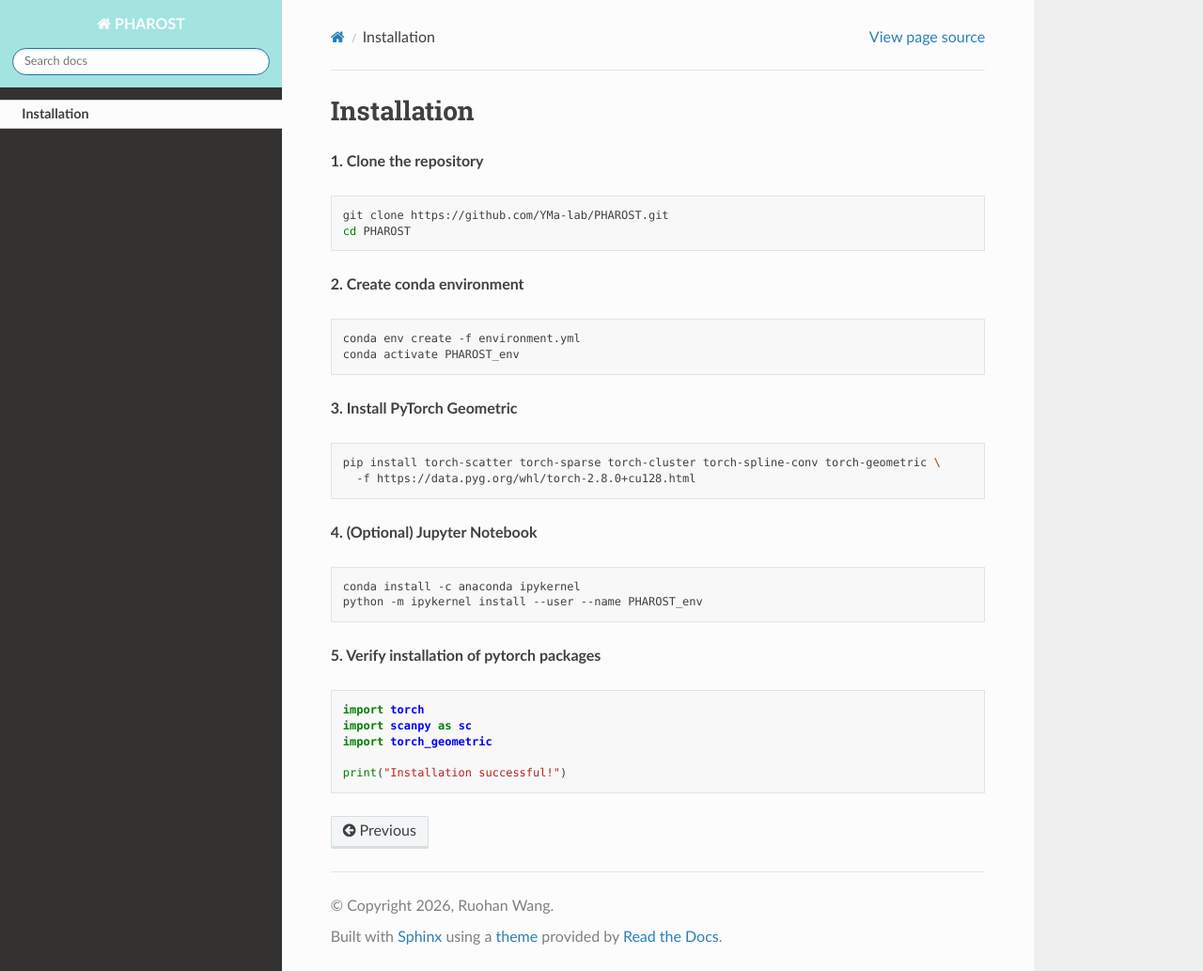
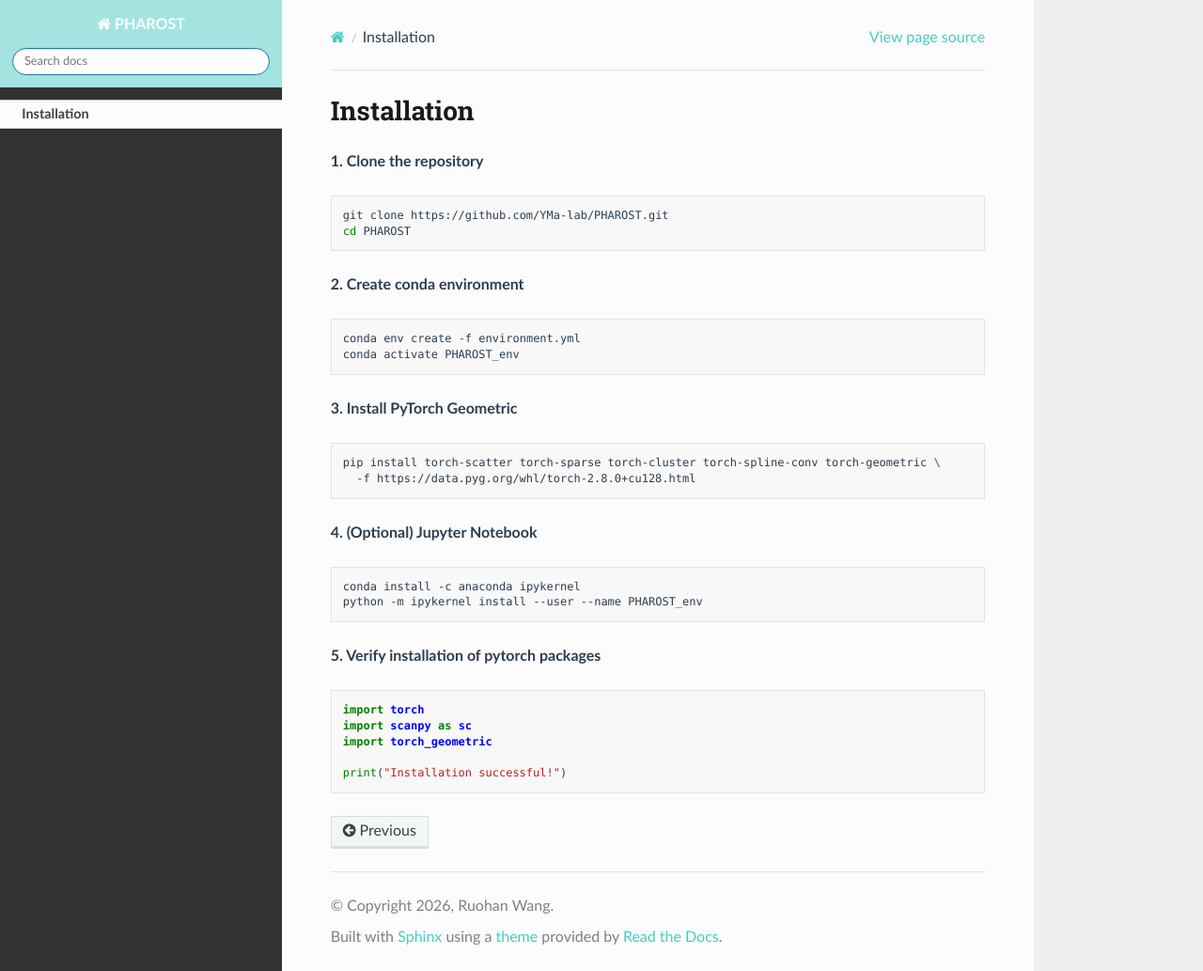
Before and after one commit to YMa-lab/PHAROST_docs, a Sphinx documentation site: the page built from docs/source/installation.md, in a window 1280 px wide and 1033 px high. Shown: the whole window at 94% size. Built offline with Sphinx 7.4.7 and the Read the Docs theme 3.1.0, drawn with Linux system fonts in a browser that asks for light colours; pages that are not in the unit, such as notebooks, are missing from menus.

Commit message:
Update Style

```diff
--- a/docs/source/_static/custom.css
+++ b/docs/source/_static/custom.css
@@ -0,0 +1,19 @@
+/* 正文文字 */
+body {
+    color: #2C3E50;
+}
+
+/* 标题 */
+h1, h2, h3, h4 {
+    color: #1A1A1A;
+}
+
+/* 链接 */
+a {
+    color: #44CEC0;
+}
+
+/* hover */
+a:hover {
+    color: #A5D4DF;
+}
--- a/docs/source/conf.py
+++ b/docs/source/conf.py
@@ -30,7 +30,9 @@
 
 html_theme = "sphinx_rtd_theme"
 html_static_path = ['_static']
-
+html_css_files = [
+    'custom.css',
+]
 html_theme_options = {
     "style_nav_header_background": "#A3E4E1",  # 你可以换成任意颜色
 }
```
